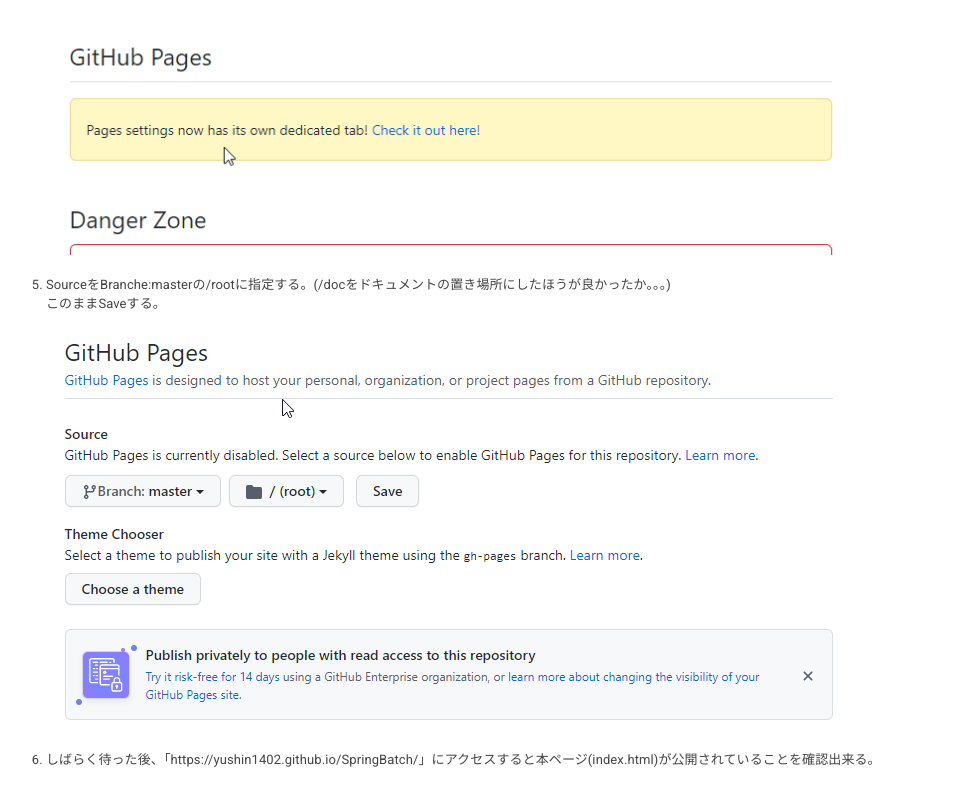
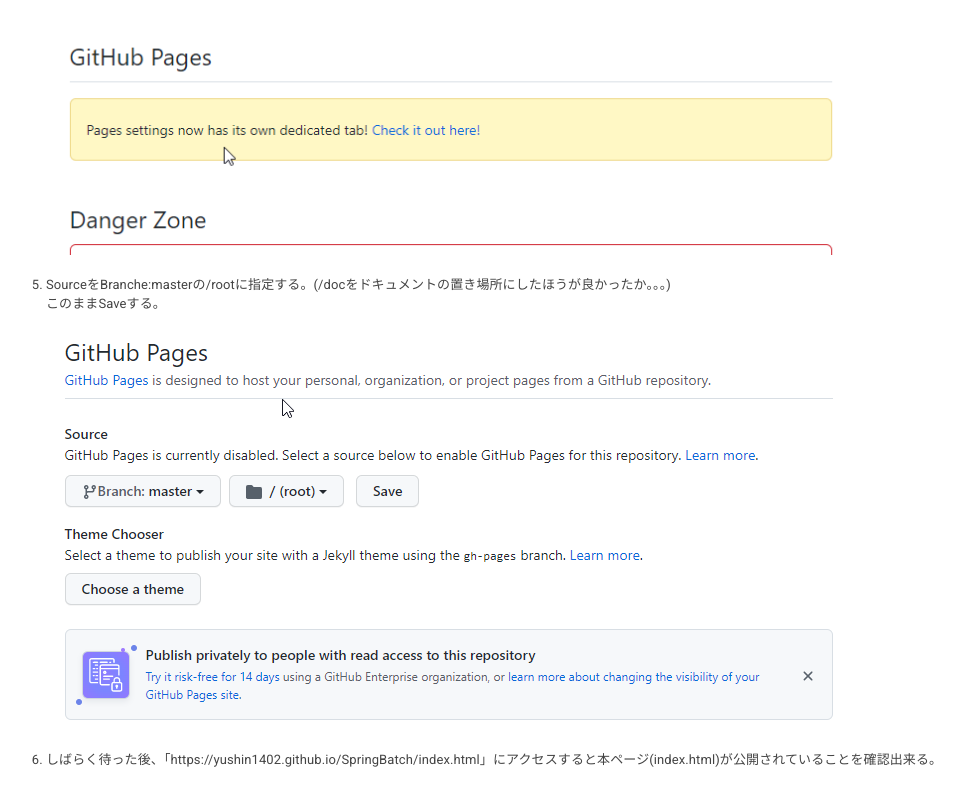
Before and after one commit to yushin1402/SpringBatchSample, a plain HTML site: page docs/index.html in a window 1280 px wide. Shown: the part 10882-11667 px from the top of the page, without its empty margins (281-1246 px from the left). Drawn offline with nearby package versions, Linux system fonts and the light colour scheme.

Commit message:
first commit

```diff
--- a/docs/index.html
+++ b/docs/index.html
@@ -423,7 +423,7 @@
                         <img class="img-fluid" src="image/git-commit3.png">
                         <br><br>
                     </li>
-                    <li>しばらく待った後、「https://yushin1402.github.io/SpringBatch/」にアクセスすると本ページ(index.html)が公開されていることを確認出来る。</li>
+                    <li>しばらく待った後、「https://yushin1402.github.io/SpringBatch/index.html」にアクセスすると本ページ(index.html)が公開されていることを確認出来る。</li>
                 </ol>
             </p>
         </ul>
```
